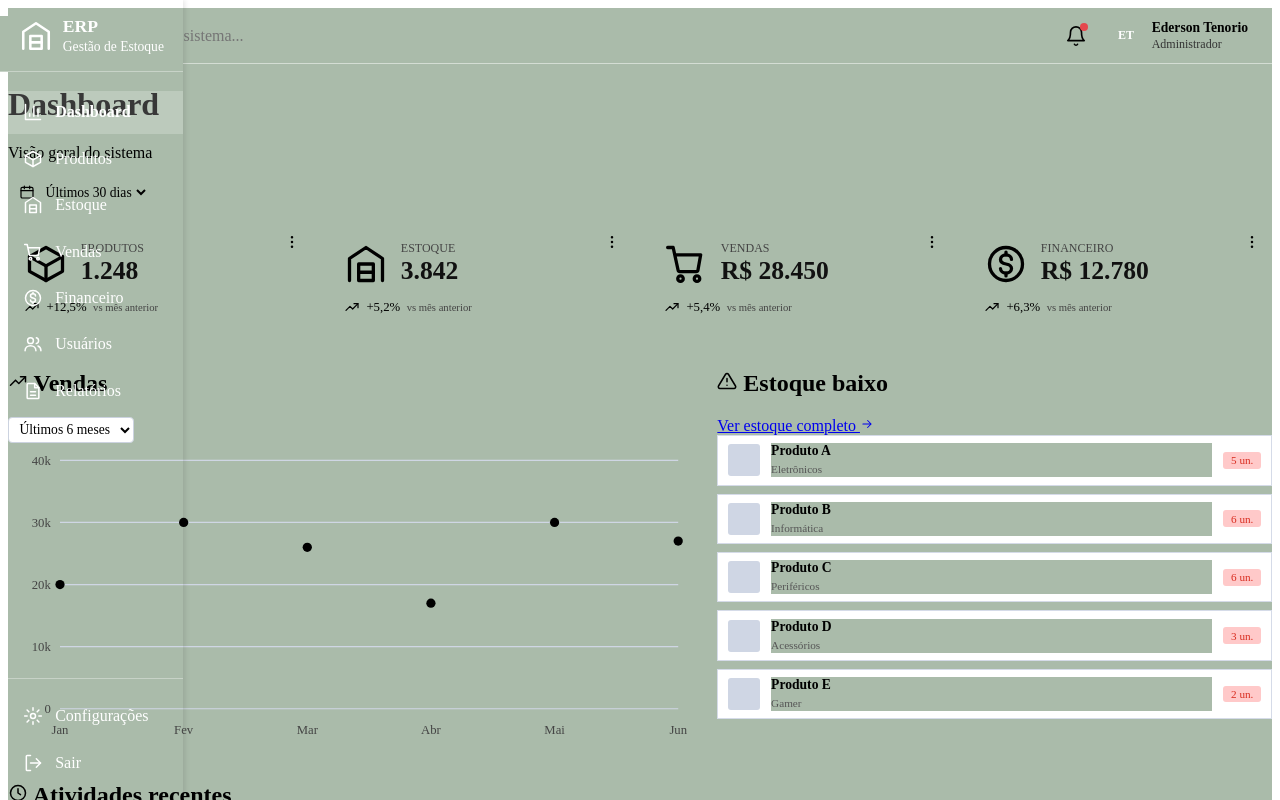
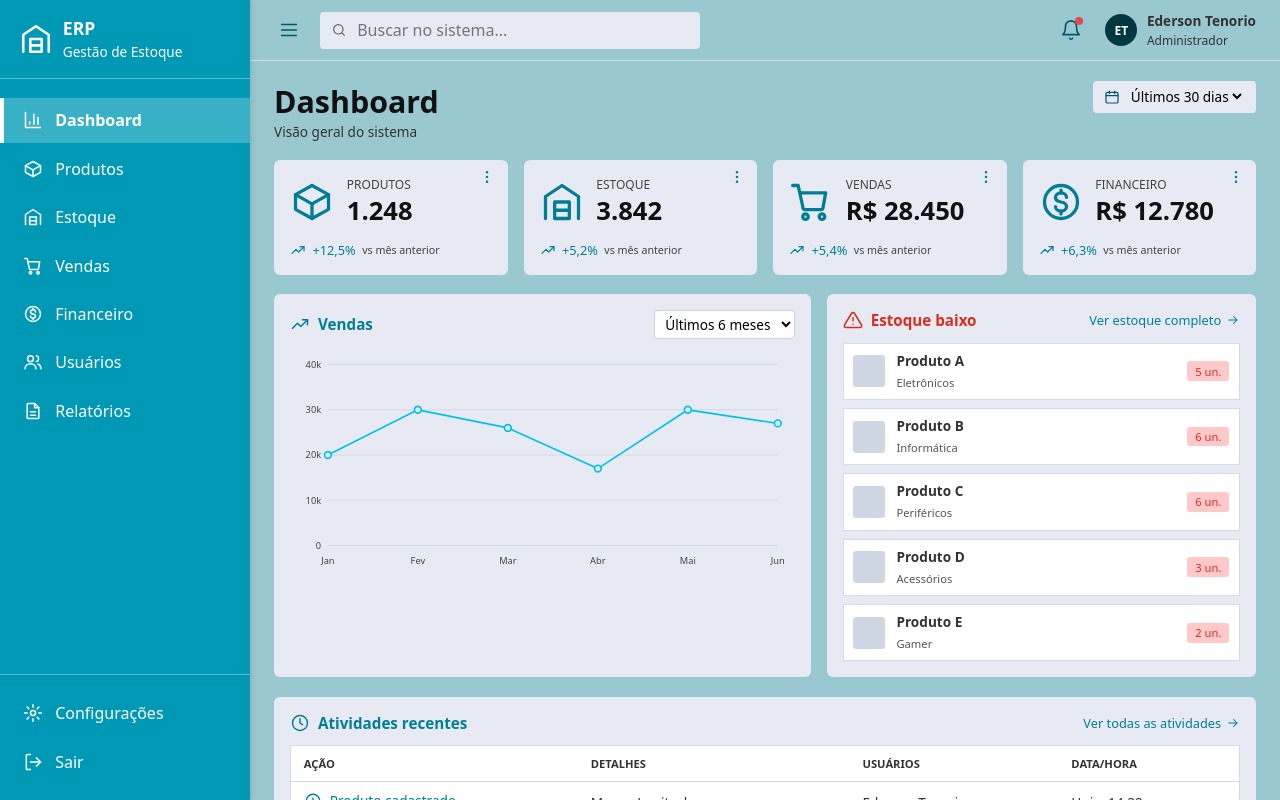
Before and after one commit to DevFrontend-SENAC-PA26-5-73/estoque, a React (Vite) app: page / in a window 1280 px wide. Shown: the top 800 px of the page. Built offline with nearby package versions, Linux system fonts and the light colour scheme.

Commit message:
Ajustados. Layout, cores, fonte e variáveis globais.

```diff
--- a/src/App.css
+++ b/src/App.css
@@ -1,184 +1,52 @@
-.counter {
-  font-size: 16px;
-  padding: 5px 10px;
-  border-radius: 5px;
-  color: var(--accent);
-  background: var(--accent-bg);
-  border: 2px solid transparent;
-  transition: border-color 0.3s;
-  margin-bottom: 24px;
+/* Layout geral: menu fixo à esquerda e conteúdo à direita */
+.layout-conteudo {
+  margin-left: var(--largura-aside); /* espaço reservado para o menu fixo */
+  min-height: 100vh;
+}
+/* Quando o menu é fechado, o conteúdo ocupa a tela toda */
+.layout-menu-fechado .layout-conteudo { margin-left: 0; }
 
-  &:hover {
-    border-color: var(--accent-border);
-  }
-  &:focus-visible {
-    outline: 2px solid var(--accent);
-    outline-offset: 2px;
-  }
+.pagina { padding: 1.2rem 1.5rem 2rem; }
+
+/* Cabeçalho padrão das páginas (título + subtítulo + ação à direita) */
+.pagina-cabecalho {
+  display: flex;
+  justify-content: space-between;
+  align-items: flex-start;
+  gap: 1rem;
 }
+.pagina h1 { margin: 0; font-size: 1.9rem; color: #111; }
+.pagina-cabecalho p { margin: 0; font-size: 0.85rem; color: #333; }
 
-.hero {
-  position: relative;
+/* Painel (caixa clara) usado em gráficos, listas e tabelas */
+.painel { background: var(--caixa-de-texto); border-radius: 6px; padding: 1rem; }
+.painel-cabecalho {
+  display: flex;
+  justify-content: space-between;
+  align-items: center;
+  margin-bottom: 0.8rem;
+}
+.painel-cabecalho h2 {
+  display: flex;
+  align-items: center;
+  gap: 0.5rem;
+  margin: 0;
+  font-size: 0.95rem;
+  color: var(--cor-8);
+}
+.painel-cabecalho .titulo-alerta { color: #d92d20; }
 
-  .base,
-  .framework,
-  .vite {
-    inset-inline: 0;
-    margin: 0 auto;
-  }
+.link-ver-mais {
+  display: inline-flex;
+  align-items: center;
+  gap: 0.3rem;
+  font-size: 0.8rem;
+  color: var(--cor-8);
+  text-decoration: none;
+}
+.link-ver-mais:hover { text-decoration: underline; }
 
-  .base {
-    width: 170px;
-    position: relative;
-    z-index: 0;
-  }
-
-  .framework,
-  .vite {
-    position: absolute;
-  }
-
-  .framework {
-    z-index: 1;
-    top: 34px;
-    height: 28px;
-    transform: perspective(2000px) rotateZ(300deg) rotateX(44deg) rotateY(39deg)
-      scale(1.4);
-  }
-
-  .vite {
-    z-index: 0;
-    top: 107px;
-    height: 26px;
-    width: auto;
-    transform: perspective(2000px) rotateZ(300deg) rotateX(40deg) rotateY(39deg)
-      scale(0.8);
-  }
+/* Em telas pequenas o menu vira uma camada por cima do conteúdo */
+@media (max-width: 800px) {
+  .layout-conteudo { margin-left: 0; }
 }
-
-#center {
-  display: flex;
-  flex-direction: column;
-  gap: 25px;
-  place-content: center;
-  place-items: center;
-  flex-grow: 1;
-
-  @media (max-width: 1024px) {
-    padding: 32px 20px 24px;
-    gap: 18px;
-  }
-}
-
-#next-steps {
-  display: flex;
-  border-top: 1px solid var(--border);
-  text-align: left;
-
-  & > div {
-    flex: 1 1 0;
-    padding: 32px;
-    @media (max-width: 1024px) {
-      padding: 24px 20px;
-    }
-  }
-
-  .icon {
-    margin-bottom: 16px;
-    width: 22px;
-    height: 22px;
-  }
-
-  @media (max-width: 1024px) {
-    flex-direction: column;
-    text-align: center;
-  }
-}
-
-#docs {
-  border-right: 1px solid var(--border);
-
-  @media (max-width: 1024px) {
-    border-right: none;
-    border-bottom: 1px solid var(--border);
-  }
-}
-
-#next-steps ul {
-  list-style: none;
-  padding: 0;
-  display: flex;
-  gap: 8px;
-  margin: 32px 0 0;
-
-  .logo {
-    height: 18px;
-  }
-
-  a {
-    color: var(--text-h);
-    font-size: 16px;
-    border-radius: 6px;
-    background: var(--social-bg);
-    display: flex;
-    padding: 6px 12px;
-    align-items: center;
-    gap: 8px;
-    text-decoration: none;
-    transition: box-shadow 0.3s;
-
-    &:hover {
-      box-shadow: var(--shadow);
-    }
-    .button-icon {
-      height: 18px;
-      width: 18px;
-    }
-  }
-
-  @media (max-width: 1024px) {
-    margin-top: 20px;
-    flex-wrap: wrap;
-    justify-content: center;
-
-    li {
-      flex: 1 1 calc(50% - 8px);
-    }
-
-    a {
-      width: 100%;
-      justify-content: center;
-      box-sizing: border-box;
-    }
-  }
-}
-
-#spacer {
-  height: 88px;
-  border-top: 1px solid var(--border);
-  @media (max-width: 1024px) {
-    height: 48px;
-  }
-}
-
-.ticks {
-  position: relative;
-  width: 100%;
-
-  &::before,
-  &::after {
-    content: '';
-    position: absolute;
-    top: -4.5px;
-    border: 5px solid transparent;
-  }
-
-  &::before {
-    left: 0;
-    border-left-color: var(--border);
-  }
-  &::after {
-    right: 0;
-    border-right-color: var(--border);
-  }
-}
--- a/src/index.css
+++ b/src/index.css
@@ -1,10 +1,37 @@
 :root{
-  --cord-1: #aba;
-  --cord-2: #bab;
-  --tam-1:  1em;
+  --cor-1:#005766;
+  --cor-2:#8C95A5;
+  --papel-de-parede:#9AC8D0;
+  --cor-4:#005766;
+  --cor-5:#003842;
+  --cor-6:#00C3E6;
+  --botoes:#00A0BD;
+  --cor-8:#007E94;
+  --caixa-de-texto:#E7EAF3;
+
+  --tam-1: 30;
+  --tam-2: 24;
+  --tam-3: 16;
+
+  --largura-aside: 250px; /* largura do menu lateral */
+
+  --background-color: #9ac8d0;
+  --aside-color: #0099b5; /* azul do menu, igual ao protótipo */
+  --text-color: #333;
+  --font-size-small: 1em;
+  --font-size-large: 1.5em;
 }
 
-div{
-  background-color: var(--cord-1);
-  font-size: var(--tam-1);
+*, *::before, *::after { box-sizing: border-box; }
+
+body{
+  /* Instrument Sans é carregada no index.html; se falhar, usa fontes do sistema */
+  font-family: 'Instrument Sans', system-ui, -apple-system, 'Segoe UI', Roboto, sans-serif;
+  background-color: var(--papel-de-parede);
+
+  background-color: var(--background-color);
+  color: var(--text-color);
+  font-size: var(--font-size-small);
+  padding: 0;
+  margin: 0;
 }
```
